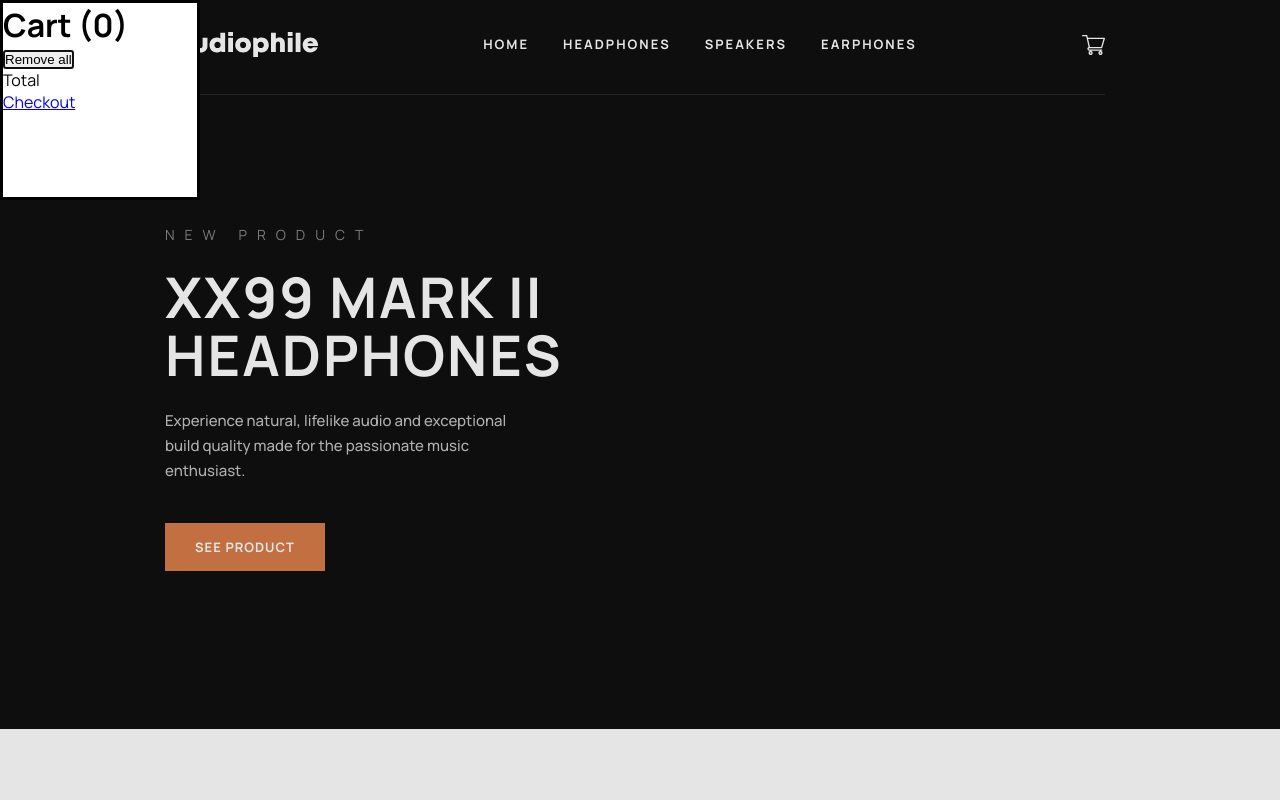
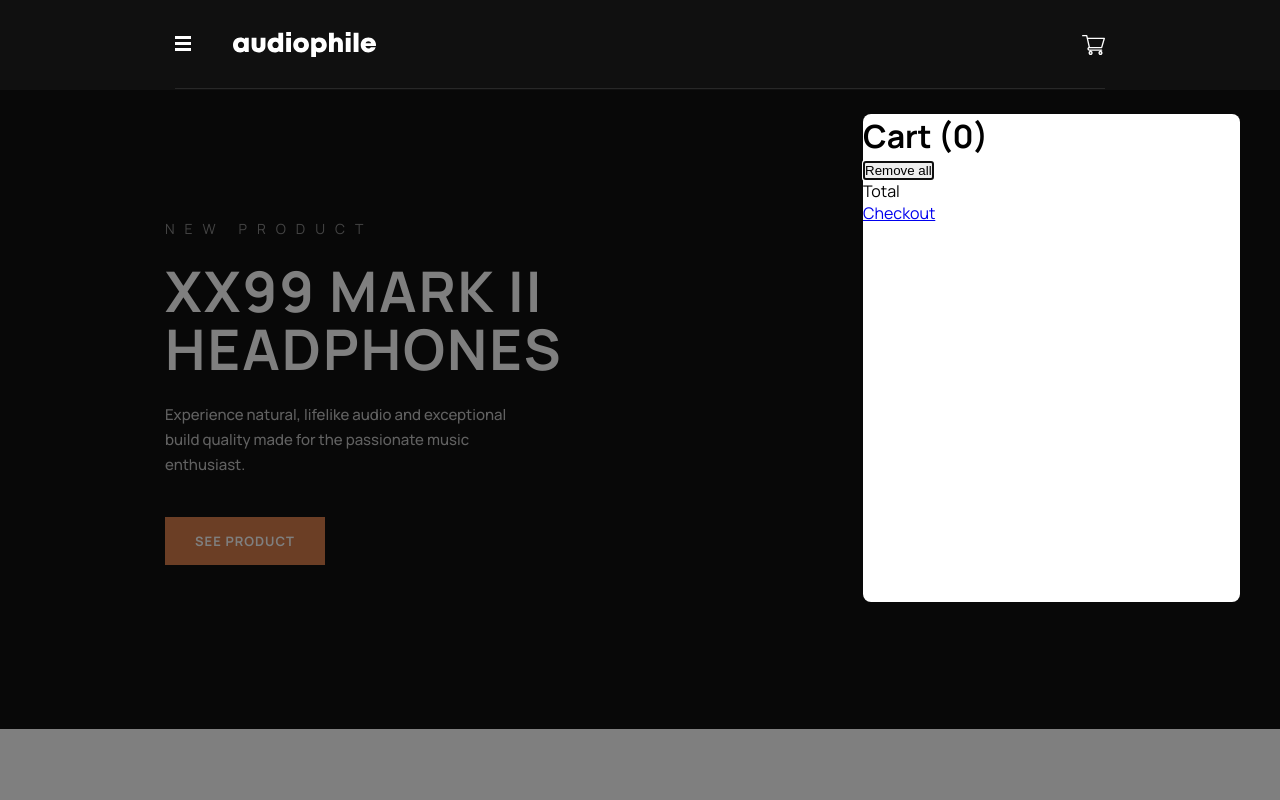
Before and after one commit to HeadYZ/Audiophile, a React (Vite) app: page /cart in a window 1280 px wide. Shown: the top 800 px of the page. Built offline with nearby package versions, Linux system fonts and the light colour scheme.

Commit message:
fix nav styles, change dialog showModal to show and create custom backdro

```diff
--- a/src/components/Cart/Cart.jsx
+++ b/src/components/Cart/Cart.jsx
@@ -1,4 +1,4 @@
-import { useCallback, useContext, useEffect, useRef } from 'react'
+import { useCallback, useContext, useEffect, useRef, useState } from 'react'
 import { Link, useNavigate } from 'react-router-dom'
 import CartContext from '../../store/cart-context'
 import classes from './Cart.module.scss'
@@ -6,15 +6,24 @@ import classes from './Cart.module.scss'
 export default function Cart() {
 	const { products } = useContext(CartContext)
 	const cartRef = useRef(null)
+	const backdropRef = useRef(null)
 	const navigate = useNavigate()
+	const [isOpen, setIsOpen] = useState(false)
 
 	useEffect(() => {
 		if (cartRef.current) {
-			cartRef.current.showModal()
+			cartRef.current.show()
+			setIsOpen(true)
+			document.body.style.overflow = 'hidden'
 		}
 	}, [])
 
 	const handleClose = useCallback(() => {
+		if (cartRef.current) {
+			cartRef.current.close()
+			document.body.style.overflow = 'visible'
+		}
+		setIsOpen(false)
 		navigate('..')
 	}, [navigate])
 
@@ -35,6 +44,8 @@ export default function Cart() {
 	}, [handleClose])
 
 	return (
+		<>
+			{isOpen && <div ref={backdropRef} className={classes.cart__backdrop} onClick={handleClose} />}
 			<dialog
 				ref={cartRef}
 				className={classes.cart}
@@ -97,5 +108,6 @@ export default function Cart() {
 					Checkout
 				</Link>
 			</dialog>
+		</>
 	)
 }
--- a/src/components/Cart/Cart.module.scss
+++ b/src/components/Cart/Cart.module.scss
@@ -1,8 +1,39 @@
+.cart {
+	position: absolute;
+	top: 11.4rem;
+	left: 2.4rem;
+	width: 32.7rem;
+	height: 44.8rem;
+	background-color: #fff;
+	z-index: 30;
+	border-radius: 0.8rem;
+	border: none;
+	&__backdrop {
+		position: fixed;
+		top: 9rem;
+		left: 0;
+		right: 0;
+		bottom: 0;
+		background-color: rgba(0, 0, 0, 0.5);
+		z-index: 20;
+	}
+}
 
- .cart{
-    position: absolute;
-    top: 0;
-    width: 20rem;
-    height: 20rem;
-    background-color: #fff;
- }
+@media (min-width: 768px) {
+	.cart {
+		width: 37.7rem;
+		height: 48.8rem;
+		left: auto;
+		right: 4rem;
+	}
+}
+
+@media (min-width: 1440px) {
+	.cart {
+		top: 12.9rem;
+		right: 16.5rem;
+		&__backdrop {
+			top: 9.6rem;
+		}
+	}
+}
--- a/src/components/Navigation/Navigation.jsx
+++ b/src/components/Navigation/Navigation.jsx
@@ -7,8 +7,12 @@ import Navitems from './NavItems.jsx'
 
 export default function Navigation() {
 	const location = useLocation()
-
-	const cartPath = location.pathname.endsWith('/cart') ? location.pathname : `${location.pathname}/cart`
+	console.log(location.pathname)
+	const cartPath = location.pathname.endsWith('/cart')
+		? location.pathname
+		: location.pathname.endsWith('/')
+		? `${location.pathname}cart`
+		: `${location.pathname}/cart`
 
 	return (
 		<nav className={classes.nav}>
--- a/src/components/Navigation/Navigation.module.scss
+++ b/src/components/Navigation/Navigation.module.scss
@@ -61,12 +61,18 @@
 
 @media (min-width: 992px) {
 	.nav {
-		padding: 2.2rem 15.5rem;
-		height: 9.6rem;
 		&__wrapper {
 			margin: 0 auto;
 			max-width: 113rem;
 		}
+	}
+}
+
+@media (min-width: 1440px) {
+	.nav {
+		padding: 2.2rem 15.5rem;
+		height: 9.6rem;
+
 		&__wrapper:before {
 			content: '';
 			position: absolute;
@@ -81,6 +87,7 @@
 			display: flex;
 			gap: 3.4rem;
 			list-style: none;
+			padding-left: 18.7rem;
 		}
 		&__link-svg:focus .nav__icon {
 			fill: $orange;
@@ -91,13 +98,13 @@
 		&__icon:hover {
 			fill: $orange;
 		}
-		&__wrapper {
-			justify-content: space-between;
-		}
 
 		&__cart,
 		&__logo {
 			margin: 0;
 		}
+		&__cart {
+			padding-left: 30.75rem;
+		}
 	}
 }
--- a/src/pages/HomePage.jsx
+++ b/src/pages/HomePage.jsx
@@ -7,8 +7,8 @@ import Info from '../components/HomePage/Info.jsx'
 export default function HomePage() {
 	return (
 		<>
+			<Header />
 			<Outlet />
-			<Header />
 			<main>
 				<Products />
 				<Trendy />
--- a/src/pages/ProductsLayot.jsx
+++ b/src/pages/ProductsLayot.jsx
@@ -12,7 +12,7 @@ export default function ProductsLayout() {
 		<>
 			<Navigation />
 			{isMainPage && <ProductsHeader title={pathSegments[0]} />}
-			<main>
+			<main >
 				<Outlet />
 			</main>
 		</>
```
Lines whose indentation alone changed are shown as unchanged.
